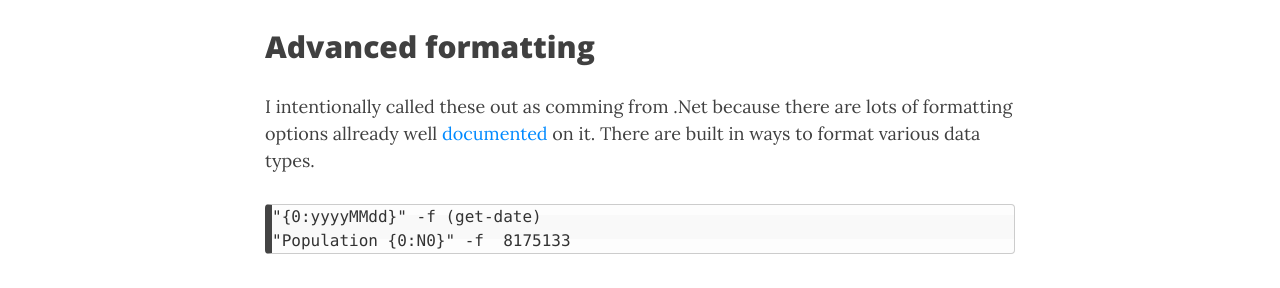
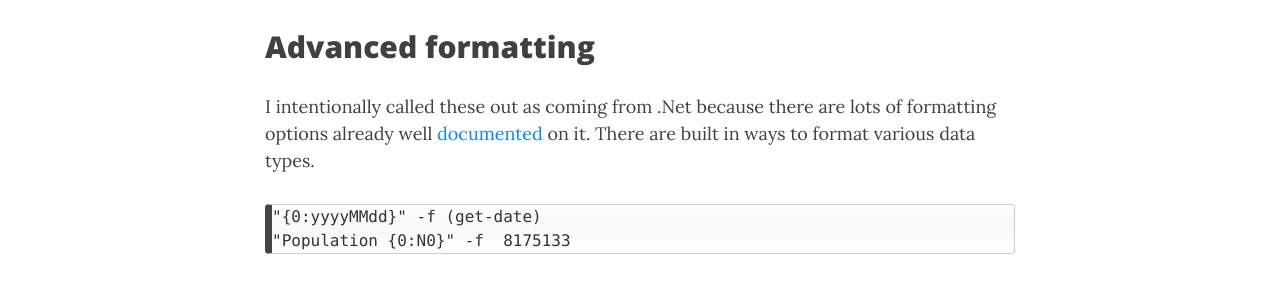
Before and after one commit to KevinMarquette/kevinmarquette.github.io, a Jekyll site: the page built from _posts/2017-1-13-powershell-variable-substitution-in-strings.md, in a window 1280 px wide and 900 px high, scrolled down 3164 px. Shown: the part 165-453 px from the top of the window. Built offline with Jekyll 4.4.1, drawn with Linux system fonts in a browser that asks for light colours; nearby versions of some CDN libraries; a script that is not in the unit is left out.

Commit message:
fixed spelling mistakes

```diff
--- a/_posts/2017-1-13-powershell-variable-substitution-in-strings.md
+++ b/_posts/2017-1-13-powershell-variable-substitution-in-strings.md
@@ -86,7 +86,7 @@ This is not splatting because I am passing the whole array in, but the idea is s
 
 ## Advanced formatting
 
-I intentionally called these out as comming from .Net because there are lots of formatting options allready well [documented](https://msdn.microsoft.com/en-us/library/system.string.format(v=vs.110).aspx) on it. There are built in ways to format various data types.
+I intentionally called these out as coming from .Net because there are lots of formatting options already well [documented](https://msdn.microsoft.com/en-us/library/system.string.format(v=vs.110).aspx) on it. There are built in ways to format various data types.
 
     "{0:yyyyMMdd}" -f (get-date)
     "Population {0:N0}" -f  8175133
```
